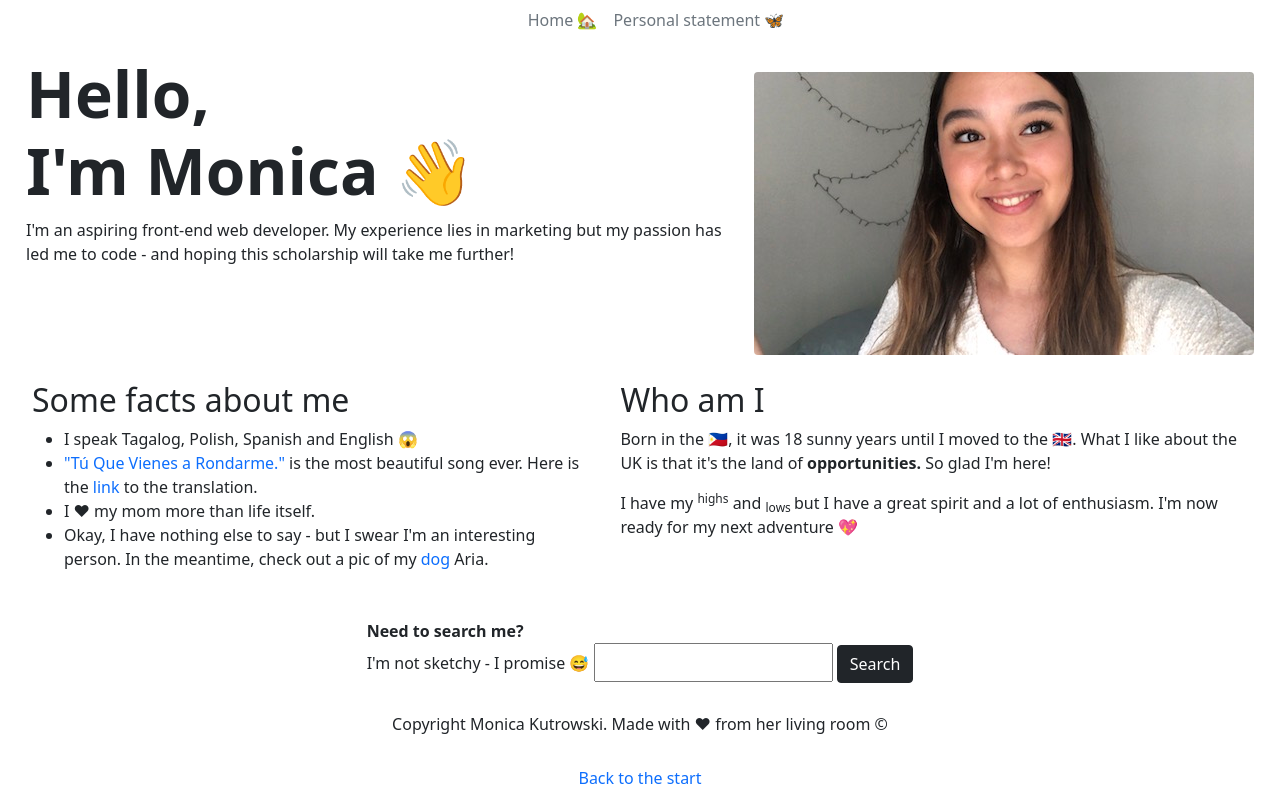
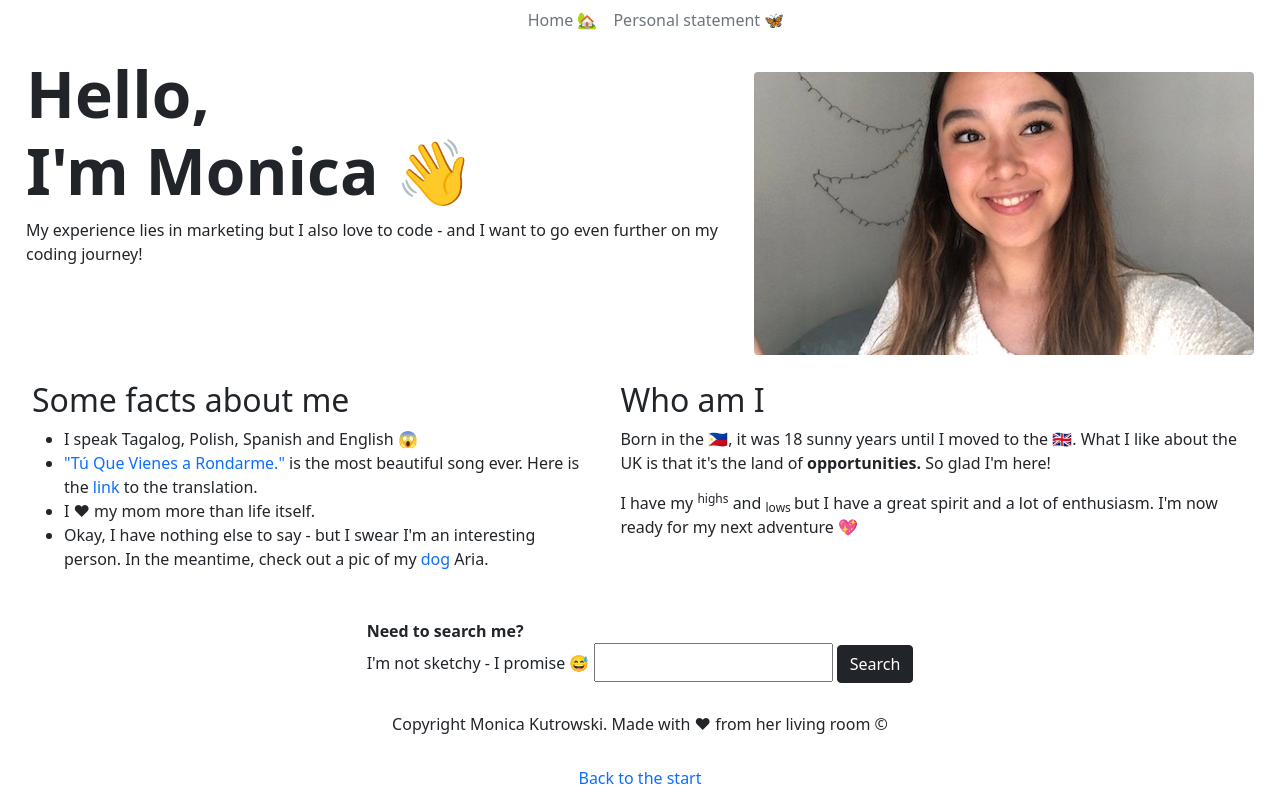
Before and after one commit to monnieking/personalwebsite, a plain HTML site: page index.html in a window 1280 px wide. Drawn offline with nearby package versions, Linux system fonts and the light colour scheme.

Commit message:
Update index.html

```diff
--- a/index.html
+++ b/index.html
@@ -24,7 +24,7 @@
         <section>
             <h1 class="display-3 fw-bold">Hello, <br>I'm Monica 👋</h1>
 
-            <p>I'm an aspiring front-end web developer. My experience lies in marketing but my passion has led me to code - and hoping this scholarship will take me further!</p>
+            <p>My experience lies in marketing but I also love to code - and I want to go even further on my coding journey!</p>
     </section>
 
         <img src="./images/pic of me.JPG" alt="pic of me" class="rounded" id=pic-of-me>
```
